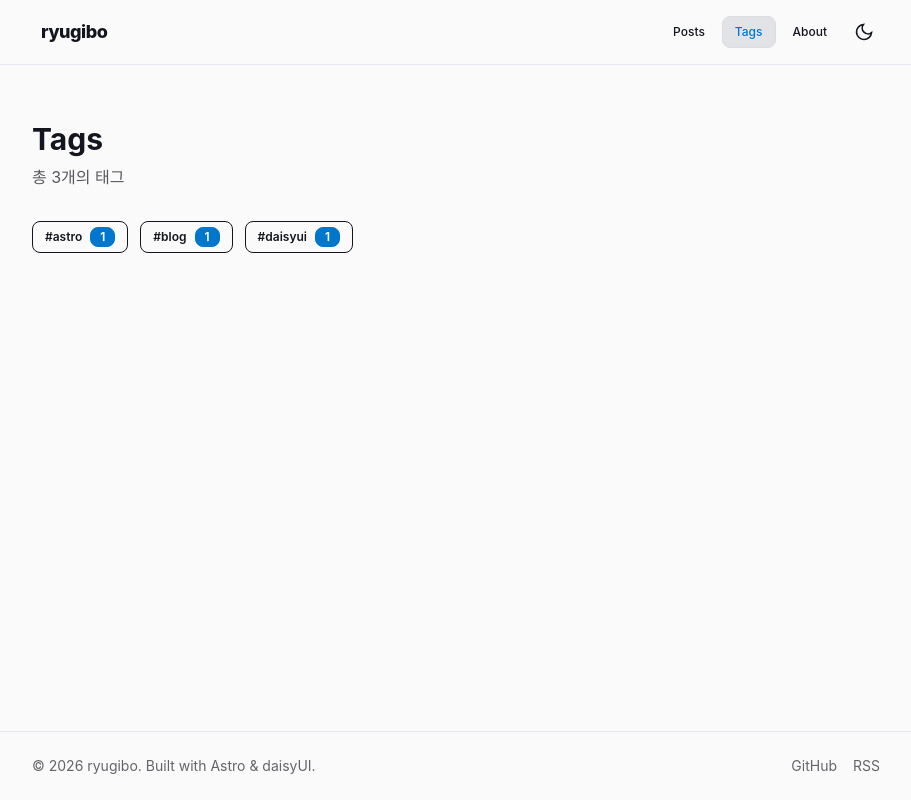
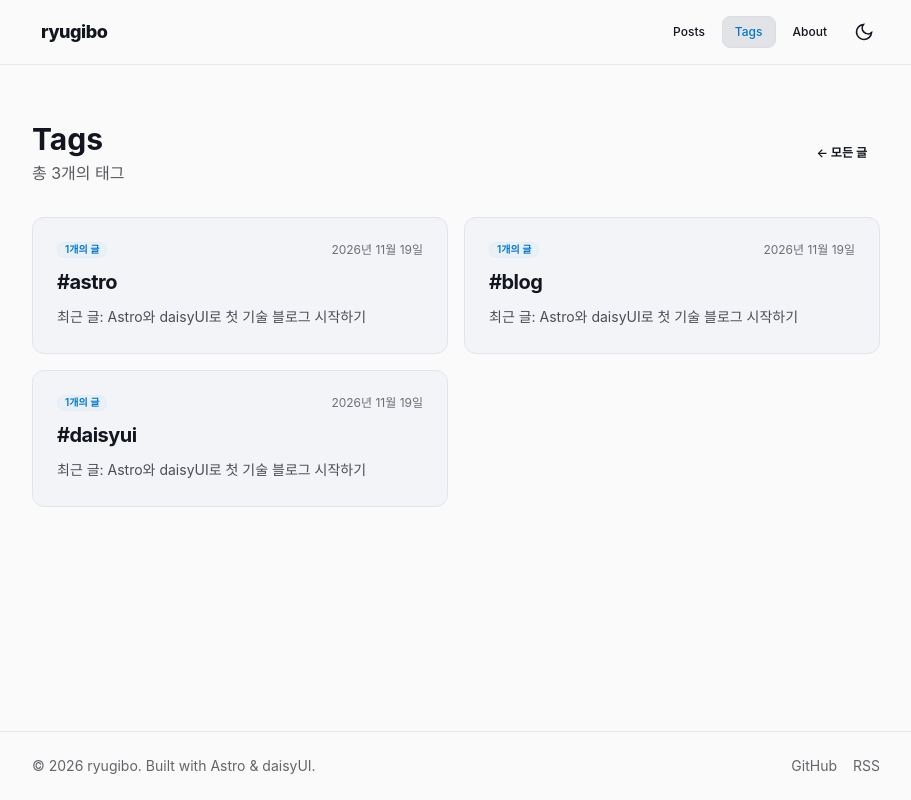
Before and after one commit to ryugibo/ryugibo.github.io, an Astro site: page /tags in a window 1280 px wide. Shown: the whole page, without its empty margins (184-1095 px from the left). Built offline with nearby package versions, Linux system fonts and the light colour scheme; Astro itself is replaced by a stand-in of ours.

Commit message:
style: unify /tags/ page card layout with /tags/[tag]/
Closes #2

```diff
--- a/src/pages/tags/index.astro
+++ b/src/pages/tags/index.astro
@@ -1,23 +1,30 @@
 ---
 import BaseLayout from '../../layouts/BaseLayout.astro';
-import { getPublishedPosts } from '../../utils/posts';
+import { formatDate, getPublishedPosts, type Post } from '../../utils/posts';
 
 const posts = await getPublishedPosts();
-const tagCounts = new Map<string, number>();
+const tagMap = new Map<string, Post[]>();
 
 for (const post of posts) {
   for (const tag of post.data.tags) {
-    tagCounts.set(tag, (tagCounts.get(tag) ?? 0) + 1);
+    const list = tagMap.get(tag) ?? [];
+    list.push(post);
+    tagMap.set(tag, list);
   }
 }
 
-const sortedTags = [...tagCounts.entries()].sort((a, b) => b[1] - a[1] || a[0].localeCompare(b[0]));
+const sortedTags = [...tagMap.entries()].sort(
+  (a, b) => b[1].length - a[1].length || a[0].localeCompare(b[0])
+);
 ---
 
 <BaseLayout title="Tags" description="태그별 글 모아보기">
-  <header class="mb-8">
-    <h1 class="text-3xl font-bold mb-2">Tags</h1>
-    <p class="text-base-content/70">총 {sortedTags.length}개의 태그</p>
+  <header class="mb-8 flex items-center justify-between gap-4">
+    <div>
+      <h1 class="text-3xl font-bold mb-1">Tags</h1>
+      <p class="text-base-content/70">총 {sortedTags.length}개의 태그</p>
+    </div>
+    <a href="/posts" class="btn btn-ghost btn-sm">← 모든 글</a>
   </header>
 
   {
@@ -26,16 +33,37 @@ const sortedTags = [...tagCounts.entries()].sort((a, b) => b[1] - a[1] || a[0].l
         <span>등록된 태그가 없습니다.</span>
       </div>
     ) : (
-      <div class="flex flex-wrap gap-3">
-        {sortedTags.map(([tag, count]) => (
-          <a
-            href={`/tags/${encodeURIComponent(tag)}`}
-            class="btn btn-outline btn-sm gap-2"
-          >
-            <span>#{tag}</span>
-            <span class="badge badge-sm badge-primary">{count}</span>
-          </a>
-        ))}
+      <div class="grid grid-cols-1 sm:grid-cols-2 gap-4">
+        {sortedTags.map(([tag, tagPosts]) => {
+          const latest = tagPosts[0];
+          return (
+            <a
+              href={`/tags/${encodeURIComponent(tag)}`}
+              class="card bg-base-200/70 border border-base-300 hover:border-primary/60 transition-colors group"
+            >
+              <div class="card-body gap-2.5 p-5 sm:p-6">
+                <div class="flex items-center justify-between gap-2 text-xs text-base-content/60">
+                  <span class="badge badge-xs badge-primary badge-soft font-semibold">
+                    {tagPosts.length}개의 글
+                  </span>
+                  {latest && (
+                    <time datetime={latest.data.pubDate.toISOString()}>
+                      {formatDate(latest.data.pubDate)}
+                    </time>
+                  )}
+                </div>
+                <h2 class="card-title text-xl font-bold tracking-tight group-hover:text-primary transition-colors">
+                  #{tag}
+                </h2>
+                {latest && (
+                  <p class="text-sm text-base-content/75 leading-relaxed line-clamp-1">
+                    최근 글: {latest.data.title}
+                  </p>
+                )}
+              </div>
+            </a>
+          );
+        })}
       </div>
     )
   }
```
